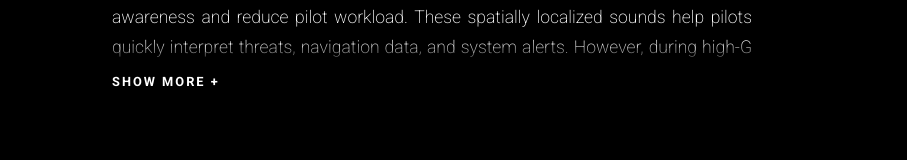
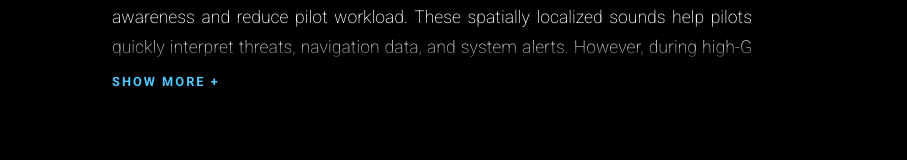
Before and after one commit to ReorientCorp/reorientcorp.github.io, a plain HTML site: page index.html in a window 1280 px wide. In both pictures the pointer is over the label 373 px from the left and 1425 px from the top of the page. Shown: the part 1346-1506 px from the top of the page, without its empty margins (208-1115 px from the left). Drawn offline with Linux system fonts and the light colour scheme.

Commit message:
Hover color on show more fixed

```diff
--- a/css/style.css
+++ b/css/style.css
@@ -140,7 +140,7 @@ input[name="checkGBS"]:checked ~ .more-container + .show-more::after {
   cursor: pointer;
 }
 
-.show-more:hover {
+label.show-more:hover::after {
   color: #4dc9ff;
 }
 
```
